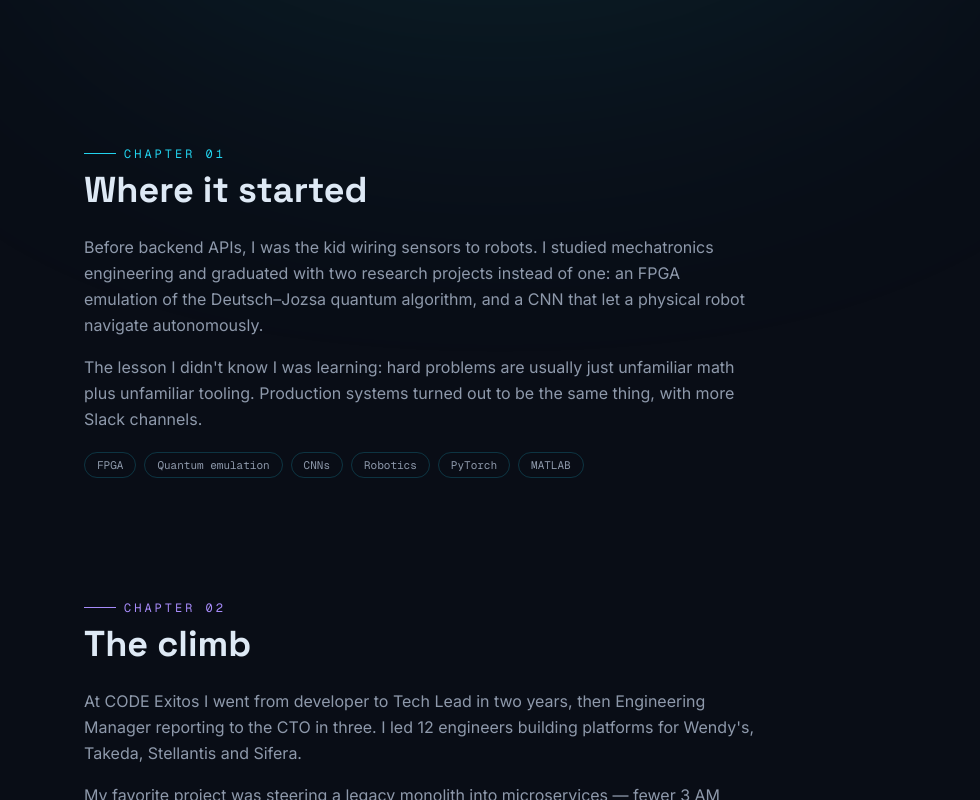
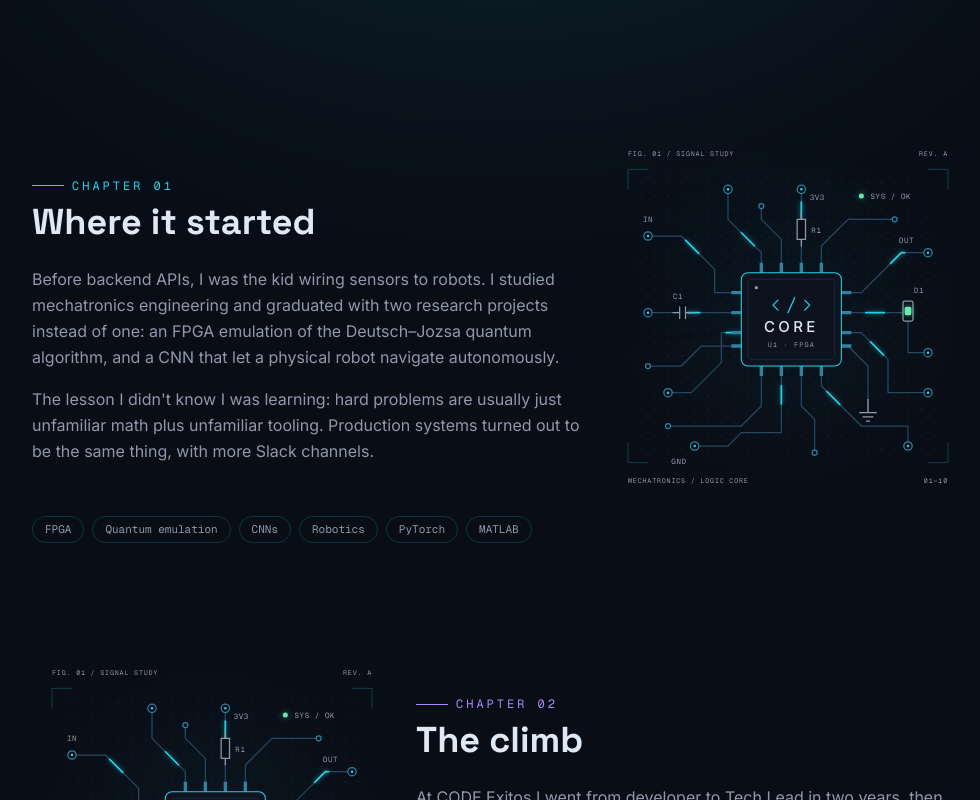
Before and after one commit to darwin-luque/personal-website, a Next.js app: page / in a window 1280 px wide. Shown: the part 760-1560 px from the top of the page, without its empty margins (140-1120 px from the left). Built offline with nearby package versions, Linux system fonts and the light colour scheme.

Commit message:
Add animated circuit board story showcases

```diff
--- /dev/null
+++ b/components/resources/circuit-board/circuit-board.module.css
@@ -0,0 +1,126 @@
+.board {
+  width: 100%;
+  max-width: 28rem;
+  margin-inline: auto;
+  color: var(--primary);
+  background: radial-gradient(ellipse at center, color-mix(in oklch, var(--primary) 5%, transparent), transparent 68%);
+}
+
+.board svg {
+  display: block;
+  width: 100%;
+  height: auto;
+  overflow: visible;
+}
+
+.gridDot {
+  fill: var(--muted-foreground);
+  opacity: 0.22;
+}
+
+.frame {
+  stroke: var(--primary);
+  stroke-width: 1;
+  opacity: 0.3;
+}
+
+.annotations,
+.labels,
+.chipLabel {
+  fill: var(--muted-foreground);
+  font-family: var(--font-mono), monospace;
+  font-size: 9px;
+  letter-spacing: 0.7px;
+}
+
+.annotations {
+  font-size: 8px;
+  letter-spacing: 1px;
+}
+
+.traces {
+  stroke: color-mix(in oklch, var(--primary) 36%, var(--background));
+  stroke-width: 1.5;
+  stroke-linecap: round;
+  stroke-linejoin: round;
+}
+
+.currents {
+  stroke-width: 2;
+  stroke-linecap: round;
+  stroke-linejoin: round;
+  filter: drop-shadow(0 0 3px color-mix(in oklch, var(--primary) 65%, transparent));
+}
+
+.current {
+  stroke: var(--primary);
+}
+
+.pads {
+  fill: var(--background);
+  stroke: color-mix(in oklch, var(--primary) 65%, var(--background));
+  stroke-width: 1.5;
+}
+
+.padCenter {
+  fill: var(--primary);
+  stroke: none;
+}
+
+.pins {
+  stroke: color-mix(in oklch, var(--primary) 65%, var(--background));
+  stroke-width: 4;
+}
+
+.chip {
+  fill: var(--card);
+  stroke: var(--primary);
+  stroke-width: 1.25;
+}
+
+.chipInset {
+  fill: color-mix(in oklch, var(--primary) 4%, var(--background));
+  stroke: color-mix(in oklch, var(--primary) 20%, var(--background));
+}
+
+.orientationDot {
+  fill: var(--muted-foreground);
+}
+
+.chipMark {
+  stroke: var(--primary);
+  stroke-width: 1.5;
+  stroke-linecap: round;
+  stroke-linejoin: round;
+}
+
+.chipTitle {
+  fill: var(--foreground);
+  font-family: var(--font-heading), sans-serif;
+  font-size: 18px;
+  font-weight: 500;
+  letter-spacing: 4px;
+}
+
+.chipLabel {
+  font-size: 8px;
+  letter-spacing: 1.5px;
+}
+
+.components {
+  fill: var(--background);
+  stroke: var(--muted-foreground);
+  stroke-width: 1.5;
+  stroke-linecap: round;
+}
+
+.led {
+  fill: var(--chart-3);
+  filter: drop-shadow(0 0 4px color-mix(in oklch, var(--chart-3) 60%, transparent));
+}
+
+@media (prefers-reduced-motion: reduce) {
+  .currents {
+    display: none;
+  }
+}
--- /dev/null
+++ b/components/resources/circuit-board/circuit-board.tsx
@@ -0,0 +1,170 @@
+"use client"
+
+import { useEffect, useId, useRef } from "react"
+import { animate, createScope } from "animejs"
+import classes from "./circuit-board.module.css"
+
+// Shared geometry keeps the permanent copper and moving current exactly aligned.
+const traces = [
+  { d: "M48 120H88L128 160V188H160", x: 48, y: 120 },
+  { d: "M48 212H160", x: 48, y: 212 },
+  { d: "M72 308H100L136 272V236H160", x: 72, y: 308 },
+  { d: "M144 64V100L184 140V164", x: 144, y: 64 },
+  { d: "M232 64V164", x: 232, y: 64 },
+  { d: "M280 188H304L352 140H384", x: 384, y: 140 },
+  { d: "M280 212H360V260H384", x: 384, y: 260 },
+  { d: "M280 236H304L336 268V308H384", x: 384, y: 308 },
+  { d: "M256 276V300L304 348H360V372", x: 360, y: 372 },
+  { d: "M208 276V356H160L144 372H104", x: 104, y: 372 },
+]
+
+const pinPositions = [184, 208, 232, 256]
+const sidePinPositions = [188, 212, 236, 252]
+
+export function CircuitBoard() {
+  const root = useRef<HTMLDivElement>(null)
+  const gridId = useId()
+
+  useEffect(() => {
+    const element = root.current
+    if (!element) return
+
+    const scope = createScope({
+      root,
+      mediaQueries: { reducedMotion: "(prefers-reduced-motion: reduce)" },
+    }).add((self) => {
+      if (self?.matches.reducedMotion) return
+
+      const pulses = element.querySelectorAll<SVGPathElement>(
+        `.${classes.current}`,
+      )
+      const animations = Array.from(pulses, (pulse, index) => {
+        // Normalize the loop, but preserve the same pulse length and speed
+        // across short and long traces. A full dash period loops seamlessly.
+        const length = pulse.getTotalLength()
+        const dash = (22 / length) * 1000
+        const dashArray = `${dash} ${1000 - dash}`
+        const phase = -index * 137
+
+        return animate(pulse, {
+          strokeDasharray: [dashArray, dashArray],
+          strokeDashoffset: [phase, phase - 1000],
+          duration: (length / 55) * 1000,
+          ease: "linear",
+          loop: true,
+          autoplay: false,
+        })
+      })
+
+      const observer = new IntersectionObserver(([entry]) => {
+        animations.forEach((animation) => {
+          if (entry.isIntersecting) animation.resume()
+          else animation.pause()
+        })
+      })
+      observer.observe(element)
+
+      return () => observer.disconnect()
+    })
+
+    return () => scope.revert()
+  }, [])
+
+  return (
+    <div ref={root} className={classes.board} aria-hidden="true">
+      <svg viewBox="0 0 432 432" fill="none" focusable="false">
+        <defs>
+          <pattern id={gridId} width="16" height="16" patternUnits="userSpaceOnUse">
+            <circle cx="8" cy="8" r="0.7" className={classes.gridDot} />
+          </pattern>
+        </defs>
+
+        <rect x="24" y="40" width="384" height="352" fill={`url(#${gridId})`} />
+        <path
+          className={classes.frame}
+          d="M24 64V40H48M384 40H408V64M408 368V392H384M48 392H24V368"
+        />
+
+        <g className={classes.annotations}>
+          <text x="24" y="24">FIG. 01 / SIGNAL STUDY</text>
+          <text x="408" y="24" textAnchor="end">REV. A</text>
+          <text x="24" y="416">MECHATRONICS / LOGIC CORE</text>
+          <text x="408" y="416" textAnchor="end">01—10</text>
+        </g>
+
+        {/* This layer is always fully drawn, including before hydration. */}
+        <g className={classes.traces}>
+          {traces.map(({ d }) => <path key={d} d={d} />)}
+          <path d="M208 164V124L184 100V84M256 164V132L288 100H344M160 252H112L88 276H48M184 276V324L160 348H72M232 276V324L248 340V380M280 252H288L312 276V332" />
+        </g>
+
+        {/* Only these short dashes move; the schematic never gets erased. */}
+        <g className={classes.currents}>
+          {traces.map(({ d }, index) => (
+            <path
+              key={d}
+              d={d}
+              pathLength={1000}
+              strokeDasharray="70 930"
+              strokeDashoffset={-index * 137}
+              className={classes.current}
+            />
+          ))}
+        </g>
+
+        <g className={classes.pads}>
+          {traces.map(({ x, y }) => (
+            <g key={`${x}-${y}`}>
+              <circle cx={x} cy={y} r="5" />
+              <circle cx={x} cy={y} r="1.5" className={classes.padCenter} />
+            </g>
+          ))}
+          <circle cx="184" cy="84" r="3" />
+          <circle cx="344" cy="100" r="3" />
+          <circle cx="48" cy="276" r="3" />
+          <circle cx="72" cy="348" r="3" />
+          <circle cx="248" cy="380" r="3" />
+        </g>
+
+        <g className={classes.pins}>
+          {pinPositions.map((x) => (
+            <path key={x} d={`M${x} 152v12M${x} 276v12`} />
+          ))}
+          {sidePinPositions.map((y) => (
+            <path key={y} d={`M148 ${y}h12M280 ${y}h12`} />
+          ))}
+        </g>
+
+        <rect x="160" y="164" width="120" height="112" rx="8" className={classes.chip} />
+        <rect x="168" y="172" width="104" height="96" rx="4" className={classes.chipInset} />
+        <circle cx="178" cy="182" r="2" className={classes.orientationDot} />
+        <path className={classes.chipMark} d="m204 197-6 6 6 6m32-12 6 6-6 6m-12-15-8 18" />
+        <text x="220" y="235" textAnchor="middle" className={classes.chipTitle}>CORE</text>
+        <text x="220" y="253" textAnchor="middle" className={classes.chipLabel}>U1 · FPGA</text>
+
+        {/* Silkscreen details and small, recognizable component symbols. */}
+        <g className={classes.components}>
+          <path d="M232 92v8m-5 0h10v24h-10zm5 24v8" />
+          <rect x="84" y="202" width="11" height="20" stroke="none" />
+          <path d="M78 212h8m0-7v14m7-14v14m0-7h8" />
+          <path d="M312 316v16m-10 0h20m-16 5h12m-8 5h4" />
+          <rect x="354" y="198" width="12" height="24" rx="2" />
+        </g>
+        <rect x="356" y="205" width="8" height="10" rx="2" className={classes.led} />
+
+        <g className={classes.labels}>
+          <text x="42" y="103">IN</text>
+          <text x="242" y="77">3V3</text>
+          <text x="244" y="116">R1</text>
+          <text x="78" y="195">C1</text>
+          <text x="367" y="188">D1</text>
+          <text x="349" y="128">OUT</text>
+          <text x="76" y="393">GND</text>
+        </g>
+
+        <circle cx="304" cy="72" r="3" className={classes.led} />
+        <text x="315" y="75" className={classes.labels}>SYS / OK</text>
+      </svg>
+    </div>
+  )
+}
--- /dev/null
+++ b/components/resources/circuit-board/index.ts
@@ -0,0 +1 @@
+export * from "./circuit-board";
--- a/components/site/story.tsx
+++ b/components/site/story.tsx
@@ -3,6 +3,8 @@
 import AnimatedContent from "@/components/AnimatedContent"
 import RollingNumber from "@/components/RollingNumber"
 import { Card } from "@/components/ui/card"
+import { CircuitBoard } from "../resources/circuit-board"
+import { cn } from "cn"
 
 function StatCounter({
   value,
@@ -17,7 +19,10 @@ function StatCounter({
 }) {
   return (
     <div className="flex flex-col items-center gap-1 rounded-2xl border border-border bg-card/50 px-4 py-5 text-center">
-      <span className="font-heading text-3xl leading-none font-bold md:text-4xl" style={{ color }}>
+      <span
+        className="font-heading text-3xl leading-none font-bold md:text-4xl"
+        style={{ color }}
+      >
         <RollingNumber value={value} />
         {suffix}
       </span>
@@ -36,7 +41,15 @@ const chapters = [
       "Before backend APIs, I was the kid wiring sensors to robots. I studied mechatronics engineering and graduated with two research projects instead of one: an FPGA emulation of the Deutsch–Jozsa quantum algorithm, and a CNN that let a physical robot navigate autonomously.",
       "The lesson I didn't know I was learning: hard problems are usually just unfamiliar math plus unfamiliar tooling. Production systems turned out to be the same thing, with more Slack channels.",
     ],
-    tags: ["FPGA", "Quantum emulation", "CNNs", "Robotics", "PyTorch", "MATLAB"],
+    tags: [
+      "FPGA",
+      "Quantum emulation",
+      "CNNs",
+      "Robotics",
+      "PyTorch",
+      "MATLAB",
+    ],
+    showcase: <CircuitBoard />,
   },
   {
     id: "ch-2",
@@ -47,13 +60,41 @@ const chapters = [
       "At CODE Exitos I went from developer to Tech Lead in two years, then Engineering Manager reporting to the CTO in three. I led 12 engineers building platforms for Wendy's, Takeda, Stellantis and Sifera.",
       "My favorite project was steering a legacy monolith into microservices — fewer 3 AM pages, 40% less downtime. I also brought in GitHub Actions + Docker pipelines that cut deployment times by 30%. Boring on purpose. Reliable in practice.",
     ],
-    tags: ["Leadership", "Microservices", "CI/CD", "Mentoring", "NestJS", "REST & GraphQL"],
+    tags: [
+      "Leadership",
+      "Microservices",
+      "CI/CD",
+      "Mentoring",
+      "NestJS",
+      "REST & GraphQL",
+    ],
     stats: [
-      { value: 40, suffix: "%", label: "less downtime after migration", color: "#a78bfa" },
-      { value: 30, suffix: "%", label: "faster deployments with CI/CD", color: "#a78bfa" },
-      { value: 25, suffix: "%", label: "productivity gained via mentoring", color: "#a78bfa" },
-      { value: 12, suffix: "", label: "engineers led as manager", color: "#a78bfa" },
+      {
+        value: 40,
+        suffix: "%",
+        label: "less downtime after migration",
+        color: "#a78bfa",
+      },
+      {
+        value: 30,
+        suffix: "%",
+        label: "faster deployments with CI/CD",
+        color: "#a78bfa",
+      },
+      {
+        value: 25,
+        suffix: "%",
+        label: "productivity gained via mentoring",
+        color: "#a78bfa",
+      },
+      {
+        value: 12,
+        suffix: "",
+        label: "engineers led as manager",
+        color: "#a78bfa",
+      },
     ],
+    showcase: <CircuitBoard />,
   },
   {
     id: "ch-3",
@@ -64,37 +105,71 @@ const chapters = [
       "Today I'm Lead Software Engineer at FortressOS — promoted from Senior within 14 months. I lead a cross-functional team of 5 developers and 2 QA engineers, and I sit at the bridge between product and engineering: sprint planning, live stakeholder demos, translating 'business ask' into 'clean architecture'.",
       "Since taking over, sprint delivery went from 86% to 94% and team velocity from 6.5 to 7.8 points per sprint. I still personally ship 8.3 points per sprint at 96% completion across five shipped internal projects — leading by example isn't just a phrase, it's a commit history.",
     ],
-    tags: ["Team leadership", "Stakeholder management", "Reliability", "Velocity"],
+    tags: [
+      "Team leadership",
+      "Stakeholder management",
+      "Reliability",
+      "Velocity",
+    ],
     stats: [
-      { value: 94, suffix: "%", label: "sprint delivery (was 86%)", color: "#34d399" },
-      { value: 7.8, suffix: "", label: "avg velocity / sprint (was 6.5)", color: "#34d399" },
+      {
+        value: 94,
+        suffix: "%",
+        label: "sprint delivery (was 86%)",
+        color: "#34d399",
+      },
+      {
+        value: 7.8,
+        suffix: "",
+        label: "avg velocity / sprint (was 6.5)",
+        color: "#34d399",
+      },
       { value: 7, suffix: "", label: "devs + QA on my team", color: "#34d399" },
-      { value: 14, suffix: " mo", label: "Senior → Lead promotion", color: "#34d399" },
+      {
+        value: 14,
+        suffix: " mo",
+        label: "Senior → Lead promotion",
+        color: "#34d399",
+      },
     ],
+    showcase: <CircuitBoard />,
   },
 ]
 
 export function Story() {
   return (
-    <section id="story" className="mx-auto max-w-4xl px-4 py-24 md:px-8">
+    <section id="story" className="mx-auto max-w-250 w-4/5 px-4 py-24 md:px-8">
       <div className="flex flex-col gap-28">
-        {chapters.map((chapter) => (
+        {chapters.map((chapter, i) => (
           <div key={chapter.id} className="relative">
             <AnimatedContent distance={60} duration={0.7} threshold={0.15}>
+              <div className="grid grid-cols-1 items-center gap-8 md:grid-cols-5 md:gap-6">
+                <div className={cn("min-w-0 md:col-span-3", i % 2 === 1 && "md:order-2")}>
                   <div
-                className="mb-2 inline-flex items-center gap-2 font-mono text-xs uppercase tracking-[0.25em]"
+                    className="col-span-4 mb-2 inline-flex items-center gap-2 font-mono text-xs tracking-[0.25em] uppercase"
                     style={{ color: chapter.accent }}
                   >
-                <span className="inline-block h-px w-8" style={{ background: chapter.accent }} />
+                    <span
+                      className="inline-block h-px w-8"
+                      style={{ background: chapter.accent }}
+                    />
                     {chapter.chapter}
                   </div>
-              <h2 className="mb-6 text-3xl font-bold md:text-4xl">{chapter.title}</h2>
+                  <h2 className="mb-6 text-3xl font-bold md:text-4xl">
+                    {chapter.title}
+                  </h2>
                   <div className="flex flex-col gap-4">
                     {chapter.paragraphs.map((paragraph) => (
-                  <p key={paragraph.slice(0, 24)} className="max-w-2xl leading-relaxed text-muted-foreground">
+                      <p
+                        key={paragraph.slice(0, 24)}
+                        className="max-w-2xl leading-relaxed text-muted-foreground"
+                      >
                         {paragraph}
                       </p>
                     ))}
+                  </div>
+                </div>
+                <div className={cn("min-w-0 md:col-span-2", i % 2 === 1 && "md:order-1")}>{chapter.showcase}</div>
               </div>
 
               <div className="mt-5 flex flex-wrap gap-2">
@@ -124,11 +199,16 @@ export function Story() {
       <AnimatedContent distance={40} threshold={0.3}>
         <Card className="mt-24 border-primary/30 bg-primary/5 p-6 md:p-8">
           <p className="font-heading text-lg leading-relaxed md:text-xl">
-            There&apos;s a version of my story that isn&apos;t in the résumé: the open-source
-            packages with steady weekly downloads, the merged NestJS docs PR, the president-of-the-student-association
-            era, and the food adventures I mention whenever someone asks about Honduras.{" "}
-            <span className="text-primary">Keep scrolling</span> — or jump to the{" "}
-            <a href="/resume-darwin-luque.pdf" className="text-primary underline underline-offset-4">
+            There&apos;s a version of my story that isn&apos;t in the résumé:
+            the open-source packages with steady weekly downloads, the merged
+            NestJS docs PR, the president-of-the-student-association era, and
+            the food adventures I mention whenever someone asks about Honduras.{" "}
+            <span className="text-primary">Keep scrolling</span> — or jump to
+            the{" "}
+            <a
+              href="/resume-darwin-luque.pdf"
+              className="text-primary underline underline-offset-4"
+            >
               résumé
             </a>
             .
```
Lines whose indentation alone changed are shown as unchanged.
